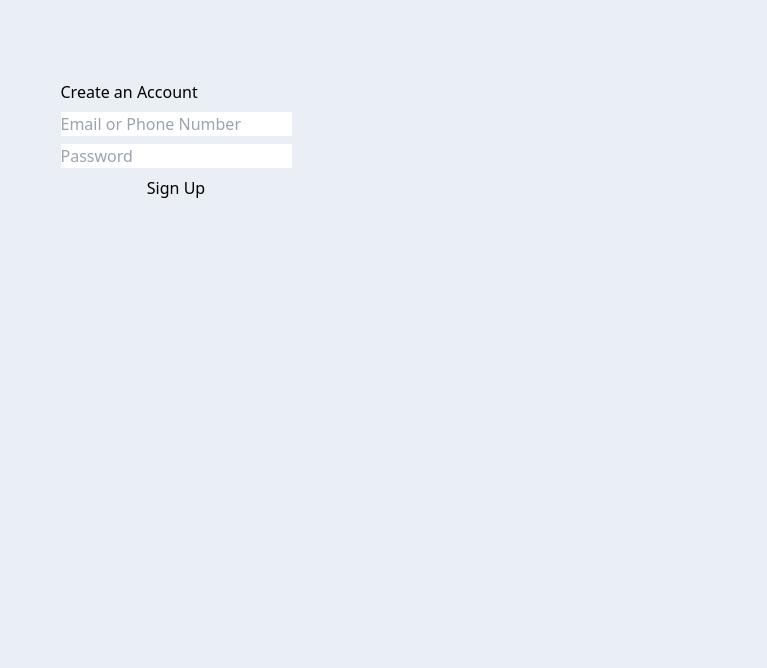
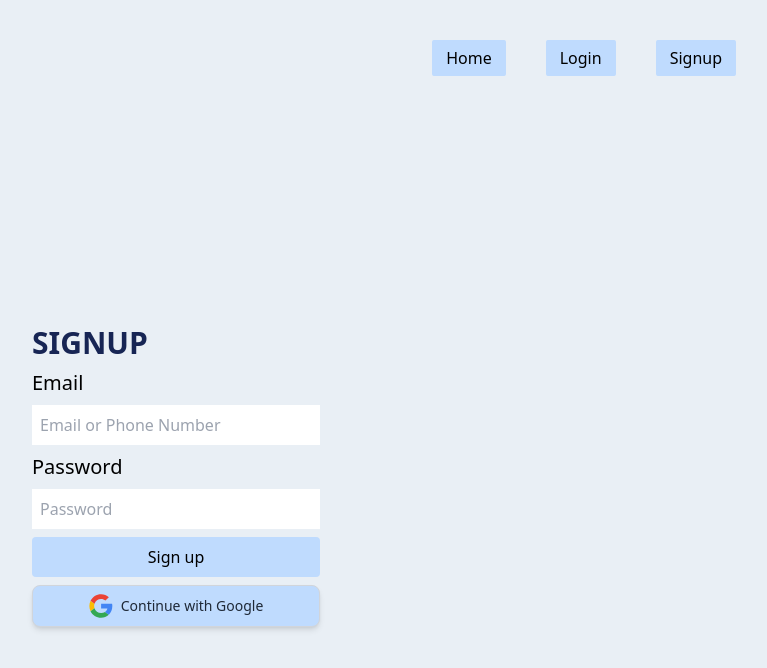
Before and after one commit to Jonathan03ant/JobApplicationTracker, a React (Vite) app: page /signup in a window 1280 px wide. Shown: the top 668 px of the page, without its empty margins (464-1231 px from the left). Built offline with nearby package versions, Linux system fonts and the light colour scheme; no server answers.

Commit message:
Sign up and Sign in Completed

```diff
--- a/src/Components/Authentication/Login.jsx
+++ b/src/Components/Authentication/Login.jsx
@@ -1,8 +1,9 @@
 import React, { useState } from 'react';
 import { useNavigate } from 'react-router-dom';
 import {auth} from '../../Firebase';
-import { signInWithEmailAndPassword } from 'firebase/auth';
-
+import { signInWithEmailAndPassword, GoogleAuthProvider, signInWithPopup } from 'firebase/auth';
+import HomeNav from './HomeNav';
+import GoogleIcon from '../Icons/GoogleSignin';
 
 export default function login() {
     const navigate = useNavigate();
@@ -26,29 +27,62 @@ export default function login() {
             })
     }
 
+    const signInWithGoogle = () => {
+        const provider = new GoogleAuthProvider();
+        signInWithPopup(auth, provider)
+            .then ((result) => {
+                const credential = GoogleAuthProvider.credentialFromResult(result);
+                const token = credential.accessToken;
+
+                const user = result.user;
+                navigate('/dashboard');
+                console.log(user)
+            })
+            .catch ((error) => {
+                const errorCode = error.code;
+                const errorMessage = error.message;
+                const email = error.email;
+                const credential = GoogleAuthProvider.credentialFromError(error);
+                console.log(errorCode, errorMessage, email, credential)
+            })
+    }
+
 
     return (
-        <div className='login flex justify-center space-x-5 mt-20'>
+        <>
+            <HomeNav/>
+            <div className='container h-screen flex justify-center items-center space-x-40'>
+
                 <form
                     className='flex flex-col space-y-2'
                     onSubmit={signIn}
                 >
-                    <h1> Login in </h1>
+                        <h1 className='font-cara text-3xl text-blue-950'> <strong> LOGIN </strong></h1>
+                        <label className='font-cara text-xl'> Email</label>
                         <input
+                            className='w-72 p-2 h-10'
                             type='text'
                             placeholder='Email or Phone Number'
                             value={email}
                             onChange={(e) => setEmail(e.target.value)}
                         />
 
+                        <label className='font-cara text-xl'> Password</label>
                         <input
+                            className='w-72 h-10 p-2'
                             type='password'
                             placeholder='Password'
                             value={password}
                             onChange={(e) => setPassword(e.target.value)}
                         />
-                    <button type='submit'> Sign In </button>
+                        <button className='bg-blue-200 w-54 hover:bg-gray-200 text-black py-2 px-4 rounded ' type='submit'> Sign In </button>
+                        <GoogleIcon onClick={signInWithGoogle} />
+
+
+
                 </form>
+
             </div>
+        </>
     );
 }
--- a/src/Components/Authentication/Signup.jsx
+++ b/src/Components/Authentication/Signup.jsx
@@ -1,7 +1,9 @@
 import React, { useState } from 'react';
 import { useNavigate } from 'react-router-dom';
 import {auth} from '../../Firebase';
-import { createUserWithEmailAndPassword } from 'firebase/auth';
+import { createUserWithEmailAndPassword, GoogleAuthProvider, signInWithPopup } from 'firebase/auth';
+import HomeNav from './HomeNav';
+import GoogleIcon from '../Icons/GoogleSignin';
 
 export default function Signup() {
     const navigate = useNavigate();
@@ -25,28 +27,61 @@ export default function Signup() {
             })
     }
 
+    const signUPWithGoogle = () => {
+        const provider = new GoogleAuthProvider();
+        signInWithPopup(auth, provider)
+            .then ((result) => {
+                const credential = GoogleAuthProvider.credentialFromResult(result);
+                const token = credential.accessToken;
+
+                const user = result.user;
+                navigate('/dashboard');
+                console.log(user)
+            })
+            .catch ((error) => {
+                const errorCode = error.code;
+                const errorMessage = error.message;
+                const email = error.email;
+                const credential = GoogleAuthProvider.credentialFromError(error);
+                console.log(errorCode, errorMessage, email, credential)
+            })
+    }
     return (
-        <div className='login flex justify-center space-x-5 mt-20'>
+        <>
+            <HomeNav/>
+            <div className='container h-screen flex justify-center items-center space-x-40'>
+
                 <form
                     className='flex flex-col space-y-2'
                     onSubmit={signUp}
                 >
-                    <h1> Create an Account </h1>
+                        <h1 className='font-cara text-3xl text-blue-950'> <strong> SIGNUP </strong></h1>
+                        <label className='font-cara text-xl'> Email</label>
                         <input
+                            className='w-72 p-2 h-10'
                             type='text'
                             placeholder='Email or Phone Number'
                             value={email}
                             onChange={(e) => setEmail(e.target.value)}
                         />
 
+                        <label className='font-cara text-xl'> Password</label>
                         <input
+                            className='w-72 h-10 p-2'
                             type='password'
                             placeholder='Password'
                             value={password}
                             onChange={(e) => setPassword(e.target.value)}
                         />
-                    <button type='submit'> Sign Up </button>
+                        <button className='bg-blue-200 w-54 hover:bg-gray-200 text-black py-2 px-4 rounded ' type='submit'> Sign up</button>
+                        <GoogleIcon onClick={signUPWithGoogle} />
+
+
+
+
                 </form>
+
             </div>
+        </>
     );
 }
```
Lines whose indentation alone changed are shown as unchanged.
